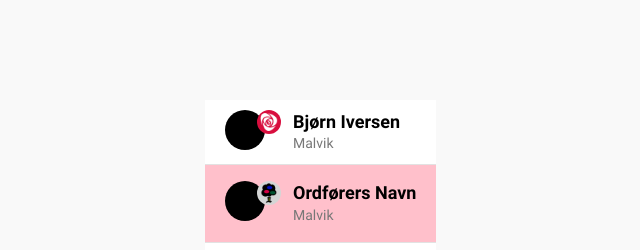
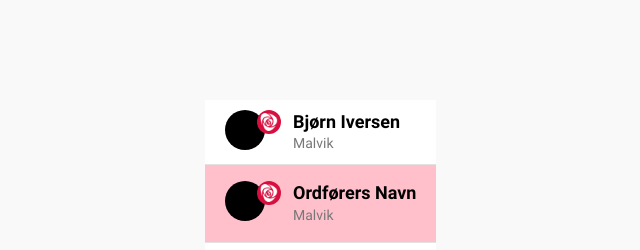
Before and after one commit to AdressaAgne/valg2017bygd, a website: page src/jonas.html in a window 1280 px wide. Shown: the top 250 px of the page, 631-1271 px from the left. Drawn offline with nearby package versions, Linux system fonts and the light colour scheme; files that its build step writes are made by us from their sources.

Commit message:
ll -> bygdeliste

```diff
--- a/src/scss/_list.scss
+++ b/src/scss/_list.scss
@@ -41,7 +41,7 @@
 
 					@at-root [data-party="ap"] figure::after { background-position: 0 0; }
 					@at-root [data-party="h"] figure::after { background-position: percentage(1/3) 0; }
-					@at-root [data-party="ll"] figure::after { background-position: percentage(2/3) 0; }
+					@at-root [data-party="bygdeliste"] figure::after { background-position: percentage(2/3) 0; }
 					@at-root [data-party="sp"] figure::after { background-position: percentage(3/3) 0; }
 				}
 				margin-right: u(1.75);
```
